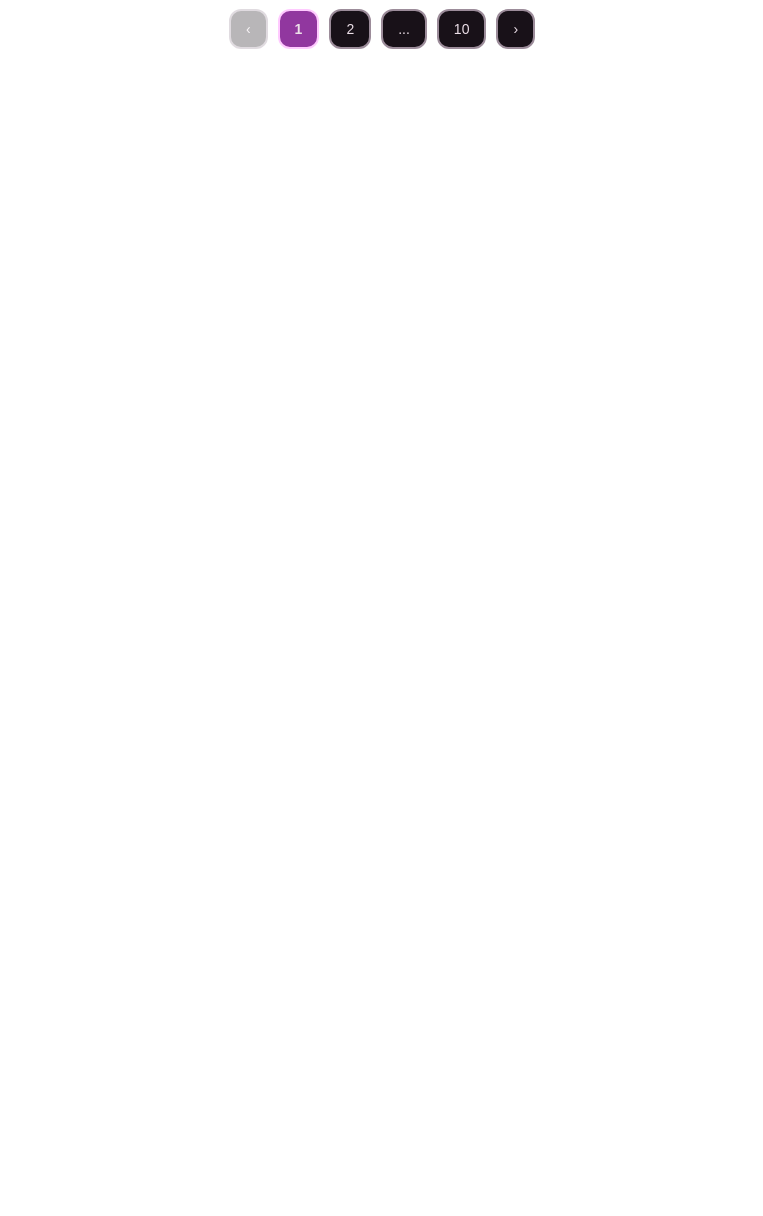
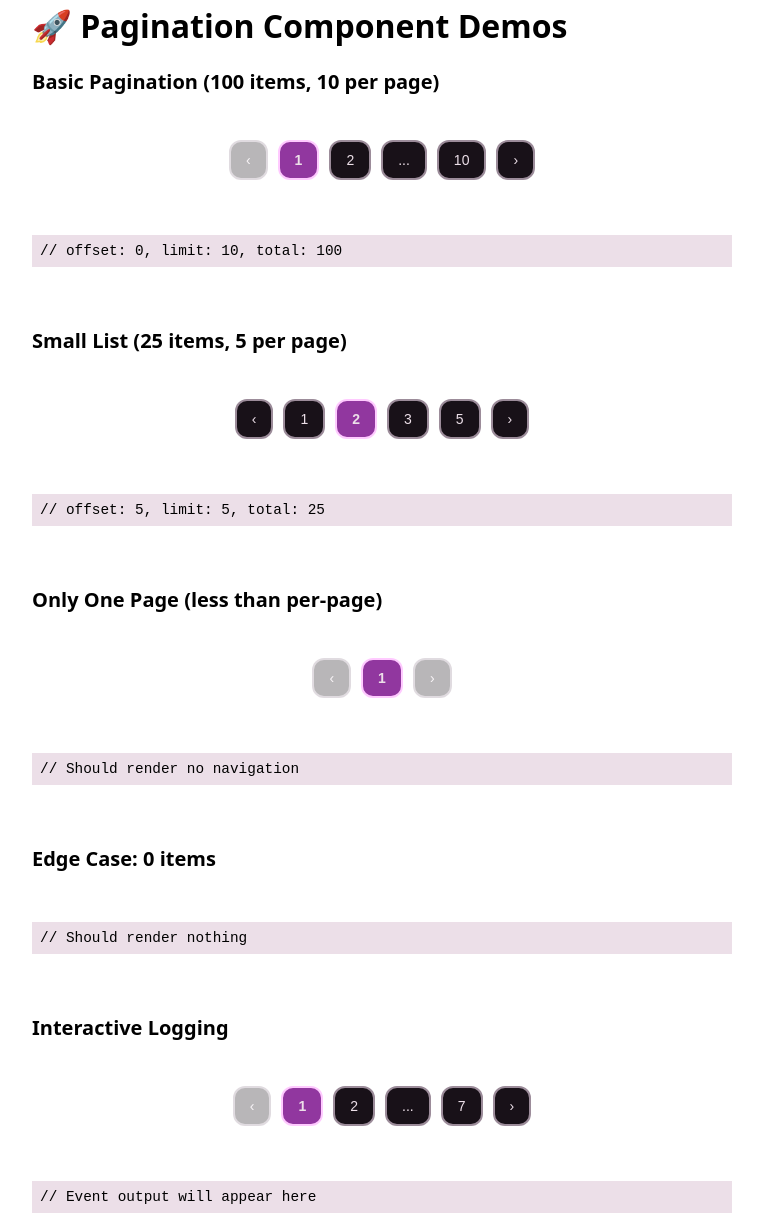
Before and after one commit to yashrajbharti/Pagination-component, a website: page index.html in a window 1280 px wide. Shown: the part 36-1252 px from the top of the page, without its empty margins (258-1021 px from the left). Before the commit the page ends 800 px from the top, so only its background shows below. Drawn offline with Linux system fonts and the light colour scheme.

Commit message:
fix readme, added examples

```diff
--- a/index.html
+++ b/index.html
@@ -2,15 +2,60 @@
 <html lang="en">
 
 <head>
-    <meta charset="UTF-8">
-    <meta name="viewport" content="width=device-width, initial-scale=1.0">
-    <title>Pagination component</title>
+    <meta charset="UTF-8" />
+    <meta name="viewport" content="width=device-width, initial-scale=1.0" />
+    <title>Pagination Component Demos</title>
+    <script type="module" src="./app.js"></script>
     <link rel="stylesheet" href="style.css">
 </head>
 
 <body>
-    <pagination-component current="1" per-page="10" total="100"></pagination-component>
-    <script src="./app.js" type="module"></script>
+    <h1>🚀 Pagination Component Demos</h1>
+
+    <!-- Example 1 -->
+    <section>
+        <h2>Basic Pagination (100 items, 10 per page)</h2>
+        <pagination-component current="0" per-page="10" total="100"></pagination-component>
+        <pre>// offset: 0, limit: 10, total: 100</pre>
+    </section>
+
+    <!-- Example 2 -->
+    <section>
+        <h2>Small List (25 items, 5 per page)</h2>
+        <pagination-component current="5" per-page="5" total="25"></pagination-component>
+        <pre>// offset: 5, limit: 5, total: 25</pre>
+    </section>
+
+    <!-- Example 3 -->
+    <section>
+        <h2>Only One Page (less than per-page)</h2>
+        <pagination-component current="0" per-page="50" total="30"></pagination-component>
+        <pre>// Should render no navigation</pre>
+    </section>
+
+    <!-- Example 4 -->
+    <section>
+        <h2>Edge Case: 0 items</h2>
+        <pagination-component current="0" per-page="10" total="0"></pagination-component>
+        <pre>// Should render nothing</pre>
+    </section>
+
+    <!-- Example 5 -->
+    <section>
+        <h2>Interactive Logging</h2>
+        <pagination-component id="log-example" current="0" per-page="10" total="70"></pagination-component>
+        <pre id="log-output">// Event output will appear here</pre>
+    </section>
+
+    <script>
+        const logOutput = document.getElementById('log-output');
+        const logger = document.getElementById('log-example');
+
+        logger.addEventListener('page-change', (e) => {
+            const { offset, limit, total, totalPages } = e.detail;
+            logOutput.textContent = `// offset: ${offset}, limit: ${limit}, total: ${total}, totalPages: ${totalPages}`;
+        });
+    </script>
 </body>
 
 </html>
--- a/style.css
+++ b/style.css
@@ -38,3 +38,27 @@
     --md-sys-color-error-container: #93000a;
     --md-sys-color-on-error-container: #ffdad6;
 }
+
+
+body {
+    font-family: system-ui, sans-serif;
+    margin: 40px auto;
+    max-inline-size: 700px;
+    padding: 0 20px;
+}
+
+section {
+    margin-block-end: 60px;
+}
+
+h2 {
+    font-size: 1.25rem;
+    margin-block-end: 8px;
+}
+
+pre {
+    background: var(--md-sys-color-on-background);
+    padding: 8px;
+    font-size: 0.9rem;
+    overflow-x: auto;
+}
```
Also changed, not shown: package.json (added, +26 -0 lines), README.md.
